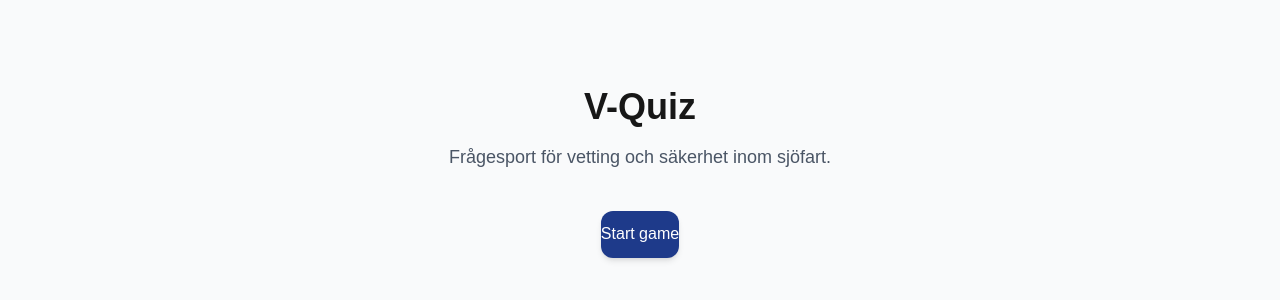
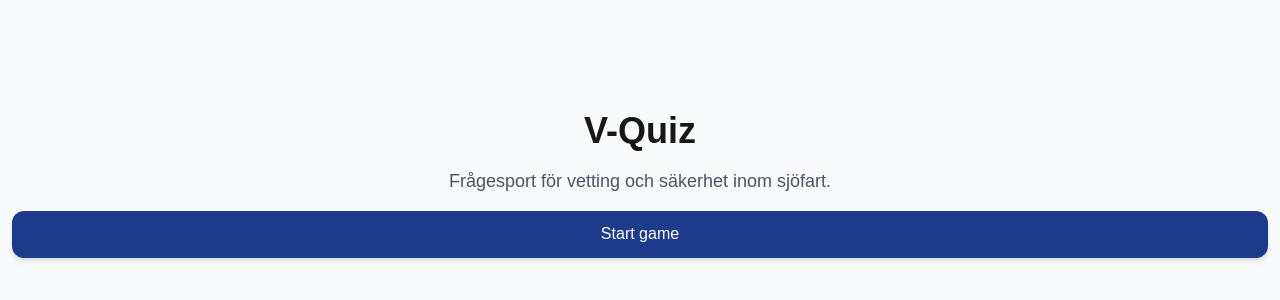
Before and after one commit to BoatQuiz/V-Quiz-Frontend, a Next.js app: page / in a window 1280 px wide. Shown: the part 216-516 px from the top of the page. Built offline with nearby package versions, Linux system fonts and the light colour scheme.

Commit message:
fix issue #16

```diff
--- a/app/components/ui/buttons/PrimaryButton.tsx
+++ b/app/components/ui/buttons/PrimaryButton.tsx
@@ -12,7 +12,7 @@ export function PrimaryButton({ children, className = "", ...props }: PrimaryBut
     <button
       {...props}
       className={
-        "w-auto h-[47px] rounded-xl bg-blue-Primary-button text-white font-medium " +
+        "w-full h-[47px] rounded-xl bg-blue-Primary-button text-white font-medium " +
         "flex items-center justify-center shadow-md " +
         "hover:bg-[#182e6e] active:translate-y-px transition " +
         className
--- a/app/layout.tsx
+++ b/app/layout.tsx
@@ -9,7 +9,7 @@ export const metadata = {
 export default function RootLayout({ children }: { children: ReactNode }) {
   return (
     <html lang="en">
-      <body>{children}</body>
+      <body className="">{children}</body>
     </html>
   );
 }
--- a/app/page.tsx
+++ b/app/page.tsx
@@ -8,13 +8,13 @@ export default function HomePage() {
     router.push("/quiz");
   };
   return (
-    <main className="min-h-screen flex flex-col items-center justify-center gap-4 bg-gray-Page-background">
+    <main className="p-3 min-h-screen flex flex-col items-center justify-center gap-4 bg-gray-Page-background">
       <h1 className="text-4xl font-bold">V-Quiz</h1>
       <p className="text-lg text-gray-600">
         Frågesport för vetting och säkerhet inom sjöfart.
       </p>
 
-      <div className="p-6">
+      <div className="w-full">
         <PrimaryButton onClick={handleStart}>Start game</PrimaryButton>
       </div>
     </main>
```
